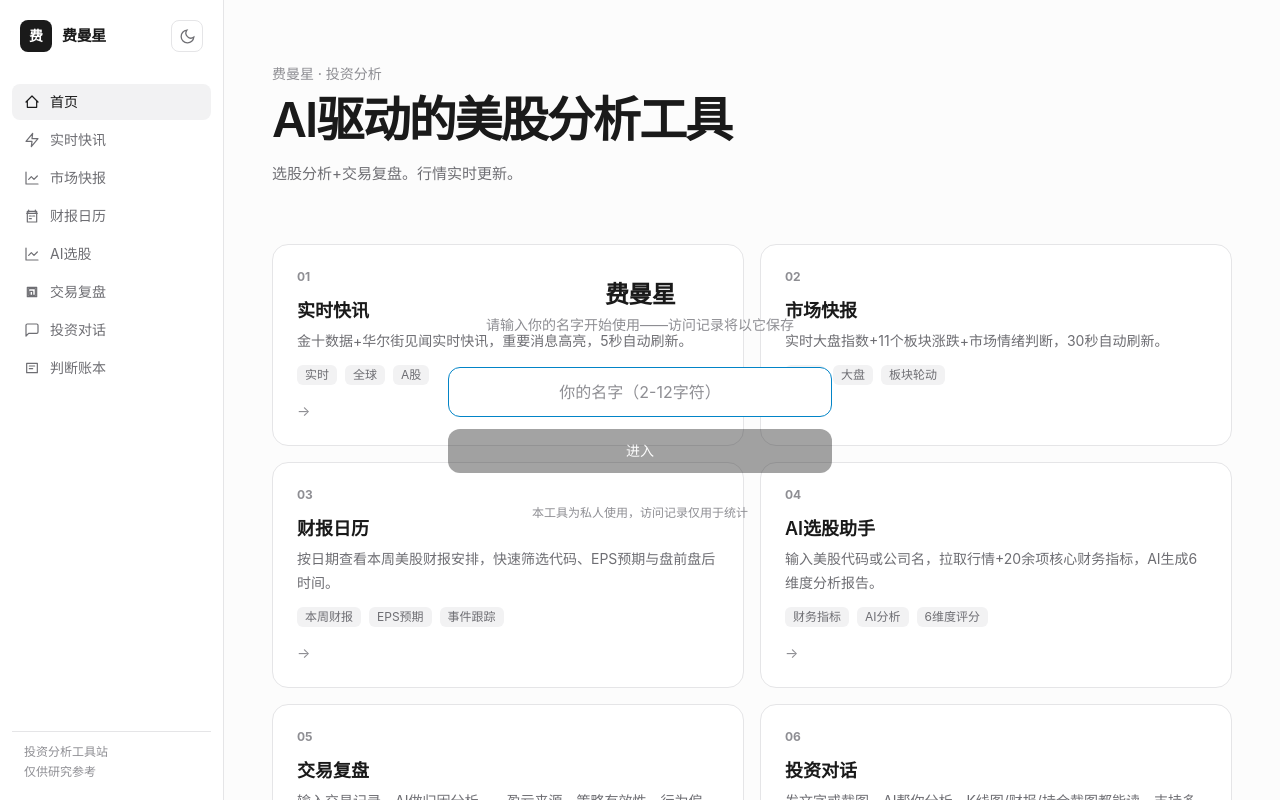
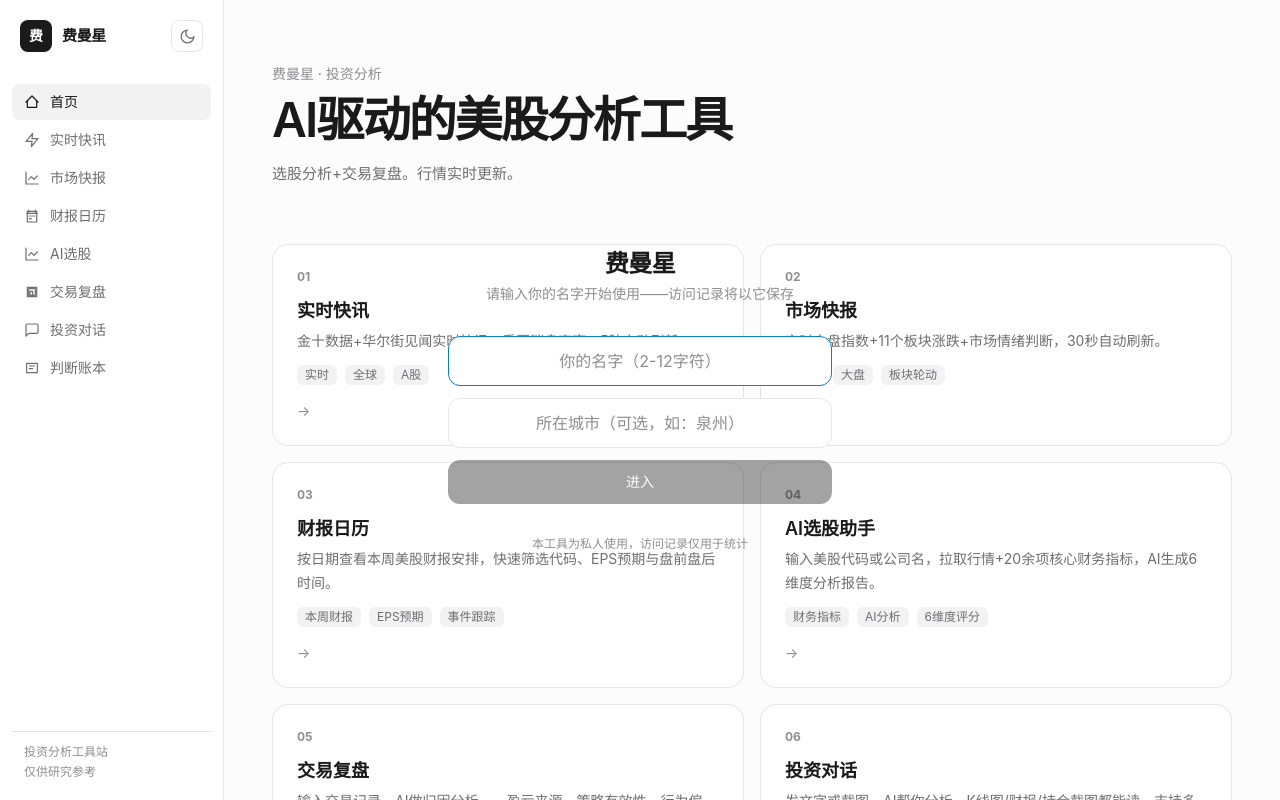
Before and after one commit to loicluo08-ui/feiman-star, a Next.js app: page / in a window 1280 px wide. Shown: the top 800 px of the page. Built offline with nearby package versions, Linux system fonts and the light colour scheme.

Commit message:
feat: 门禁组件接入claim——城市输入框（可选）+唯一性裁决调用（409重名自动建议填入+shake提示）+降级放行（登记服务不可用时可用性优先，监控无名字功能不受影响）——上次commit漏了组件侧claim调用，唯一性这才真正生效

```diff
--- a/components/username-prompt.tsx
+++ b/components/username-prompt.tsx
@@ -19,6 +19,9 @@ export function UsernamePrompt() {
   const [gate, setGate] = useState<"checking" | "locked" | "success" | "open">("checking");
   const [savedName, setSavedName] = useState("");
   const [value, setValue] = useState("");
+  const [city, setCity] = useState("");
+  const [claimError, setClaimError] = useState("");
+  const [submitting, setSubmitting] = useState(false);
   const [shake, setShake] = useState(false);
 
   useEffect(() => {
@@ -32,20 +35,53 @@ export function UsernamePrompt() {
     }
   }, [pathname]);
 
-  function save() {
+  async function save() {
     const v = value.trim();
+    const c = city.trim();
     if (!isValidName(v)) {
       setShake(true);
       window.setTimeout(() => setShake(false), 400);
       return;
     }
-    // 种1年cookie（非HttpOnly——自称式名字非敏感凭据，前端可写）
-    document.cookie = `${COOKIE_NAME}=${encodeURIComponent(v)}; max-age=${365 * 24 * 3600}; path=/; samesite=lax`;
-    localStorage.setItem("fx_username_set", "1");
-    localStorage.setItem("fx_username", v);
-    setSavedName(v);
-    setGate("success"); // 注册成功反馈（10/2逸翔令）：确认态1.4秒再进入
-    window.setTimeout(() => setGate("open"), 1400);
+    setSubmitting(true);
+    try {
+      // 唯一性裁决（10/2逸翔令：不能重名）——服务端登记，重名409+自动建议
+      const res = await fetch("/api/invest/username-claim", {
+        method: "POST",
+        headers: { "Content-Type": "application/json" },
+        body: JSON.stringify({ name: v, city: c }),
+      });
+      const json = await res.json().catch(() => ({}));
+      if (res.status === 409 && json.suggestion) {
+        setValue(json.suggestion);
+        setClaimError(`「${v}」已被使用，试试「${json.suggestion}」`);
+        setShake(true);
+        window.setTimeout(() => setShake(false), 400);
+        return;
+      }
+      if (!res.ok || !json.ok) {
+        // 登记服务不可用：降级放行（可用性优先——监控无名字，功能不受影响）
+        setClaimError("");
+      }
+      const finalName = (json.ok && json.name) || v;
+      const finalCity = (json.ok && json.city) || c;
+      document.cookie = `${COOKIE_NAME}=${encodeURIComponent(finalName)}; max-age=${365 * 24 * 3600}; path=/; samesite=lax`;
+      if (finalCity) document.cookie = `fx_city=${encodeURIComponent(finalCity)}; max-age=${365 * 24 * 3600}; path=/; samesite=lax`;
+      localStorage.setItem("fx_username_set", "1");
+      localStorage.setItem("fx_username", finalName);
+      setSavedName(finalName);
+      setGate("success");
+      window.setTimeout(() => setGate("open"), 1400);
+    } catch {
+      // 网络异常：降级放行
+      document.cookie = `${COOKIE_NAME}=${encodeURIComponent(v)}; max-age=${365 * 24 * 3600}; path=/; samesite=lax`;
+      localStorage.setItem("fx_username_set", "1");
+      setSavedName(v);
+      setGate("success");
+      window.setTimeout(() => setGate("open"), 1400);
+    } finally {
+      setSubmitting(false);
+    }
   }
 
   if (gate === "open" || gate === "checking") return null;
@@ -78,16 +114,25 @@ export function UsernamePrompt() {
             placeholder="你的名字（2-12字符）"
             className="w-full rounded-xl border border-[var(--border)] bg-[var(--surface)] px-4 py-3 text-center text-base text-[var(--text)] outline-none focus:border-[var(--accent)]"
           />
+          <input
+            value={city}
+            onChange={(e) => setCity(e.target.value)}
+            onKeyDown={(e) => e.key === "Enter" && valid && !submitting && save()}
+            maxLength={12}
+            placeholder="所在城市（可选，如：泉州）"
+            className="w-full rounded-xl border border-[var(--border)] bg-[var(--surface)] px-4 py-3 text-center text-base text-[var(--text)] outline-none focus:border-[var(--accent)]"
+          />
           <button
-            onClick={save}
-            disabled={!valid}
+            onClick={() => void save()}
+            disabled={!valid || submitting}
             className="w-full rounded-xl bg-[var(--primary)] py-3 text-sm font-medium text-[var(--primary-foreground)] transition-opacity disabled:opacity-40"
           >
-            进入
+            {submitting ? "登记中…" : "进入"}
           </button>
           {!valid && value.trim().length > 0 ? (
             <p className="text-center text-xs text-[var(--warning)]">名字需2-12个字符，仅限中文、字母、数字</p>
           ) : null}
+          {claimError ? <p className="text-center text-xs text-[var(--warning)]">{claimError}</p> : null}
         </div>
         <p className="mt-8 text-center text-xs text-[var(--text-muted)]">
           本工具为私人使用，访问记录仅用于统计
```
